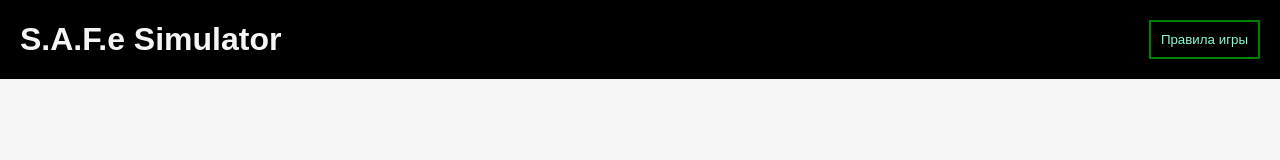
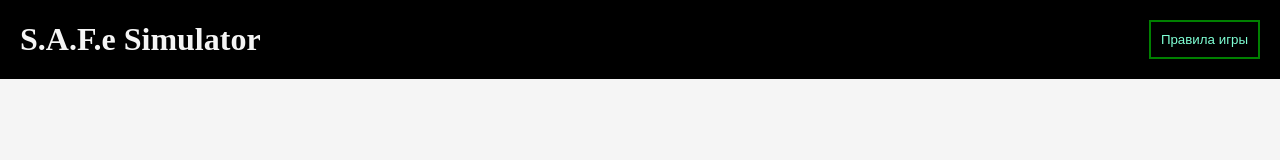
Before and after one commit to Wild-Queue/SAFe-simulator, a React (Create React App) app: page / in a window 1280 px wide. Shown: the top 160 px of the page. Built offline with nearby package versions, Linux system fonts and the light colour scheme.

Commit message:
Heroku Commit

```diff
--- a/src/Styles/FrontPage.css
+++ b/src/Styles/FrontPage.css
@@ -20,7 +20,6 @@
 
 .Header_internal {
     background-color: black;
-    font-family: fantasy;
     font-size: medium;
     color: whitesmoke;
     display: flex;
@@ -66,7 +65,7 @@
     font-size: 2.35vw;
     margin-top: -3%;
     margin-bottom: 10%;
-    margin-right: 50%;
+    margin-right: 56.2%;
     color: black;
     display: flex;
     text-align: center;
```
